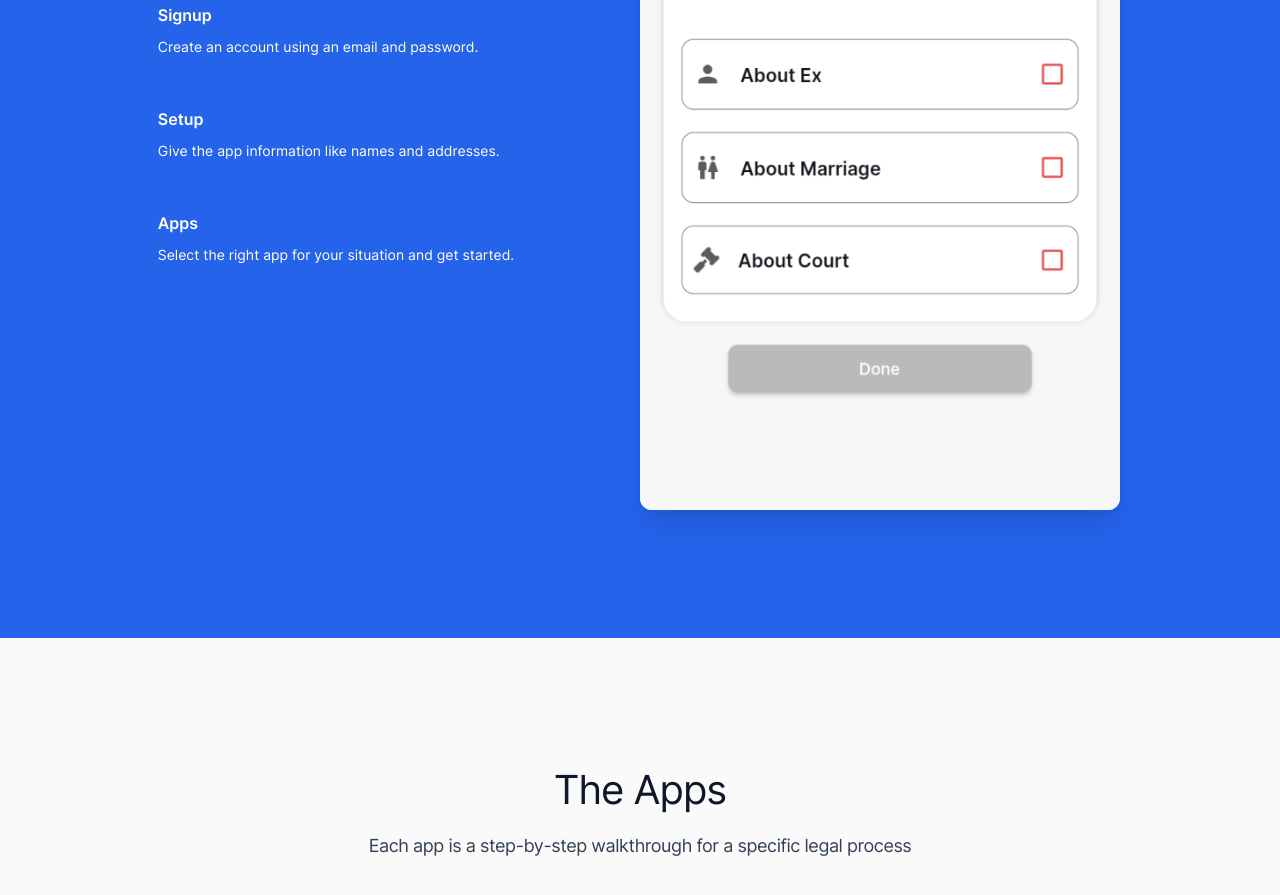
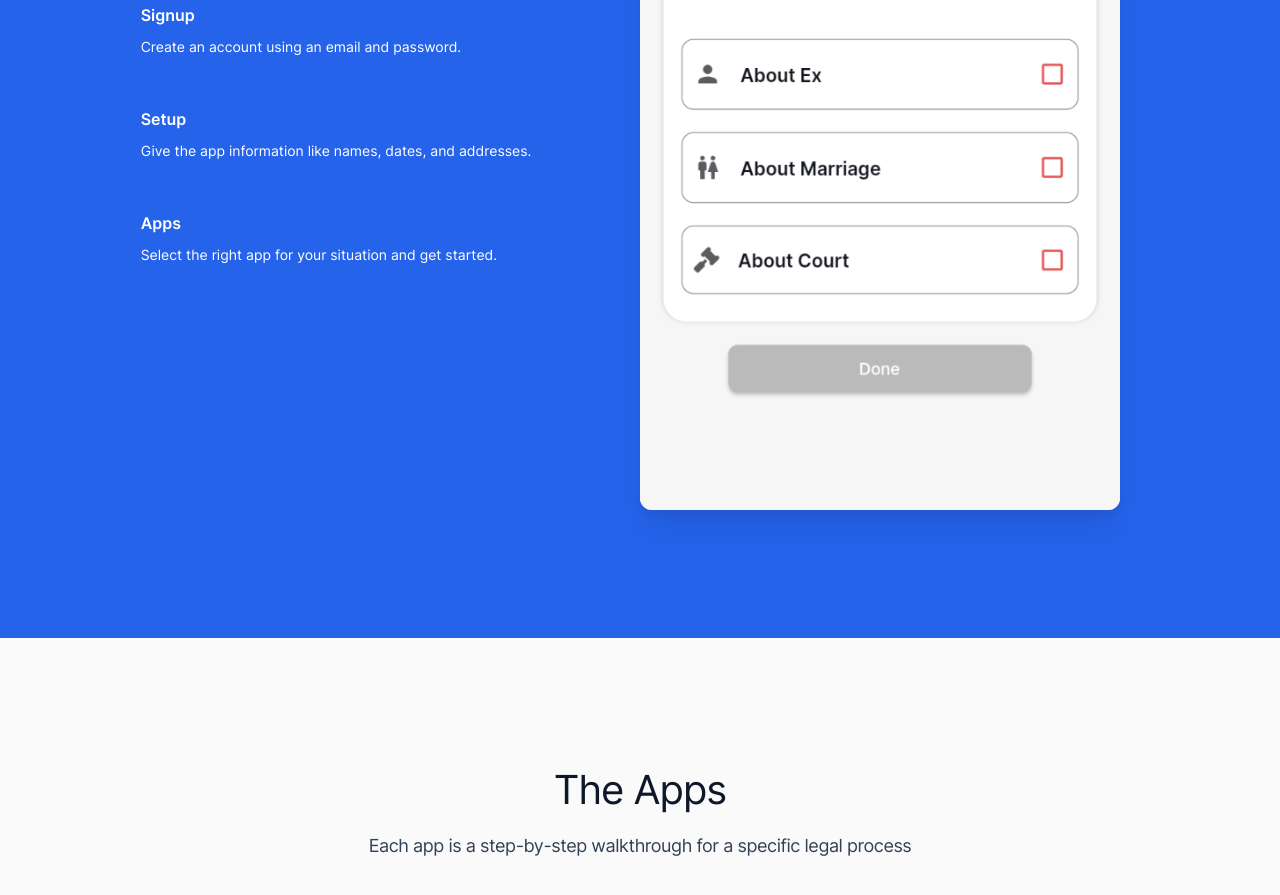
Before and after one commit to David44357/KingLawWebsite, a Next.js app: page /prometheus in a window 1280 px wide. Shown: the part 1420-2315 px from the top of the page. Built offline with nearby package versions, Linux system fonts and the light colour scheme.

Commit message:
Update PromPrimaryFeatures.jsx

```diff
--- a/src/components/PromPrimaryFeatures.jsx
+++ b/src/components/PromPrimaryFeatures.jsx
@@ -28,7 +28,7 @@ const features = [
   {
     title: 'Setup',
     description:
-      "Give the app information like names and addresses.",
+      "Give the app information like names, dates, and addresses.",
     image: screenshotCalendar,
   },
   {
```
